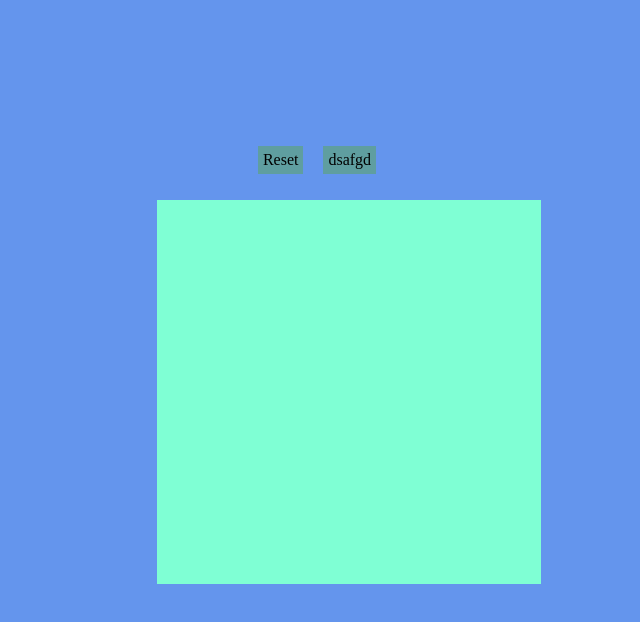
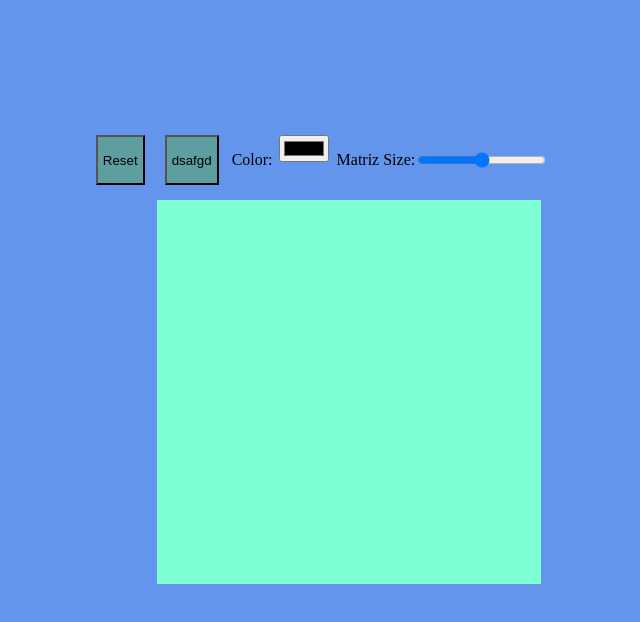
Before and after one commit to bartivs/Etch-a-Sketch, a plain HTML site: page index.html in a window 1280 px wide. Shown: the whole page, without its empty margins (323-963 px from the left). Drawn offline with Linux system fonts and the light colour scheme.

Commit message:
implementation of user selection of color

```diff
--- a/index.html
+++ b/index.html
@@ -9,11 +9,23 @@
 
     <div id="buttonContainer">
         <div class="flexContainer">
-            <div id="reset" class="button">
+            <button id="reset" class="button">
                 Reset
+            </button>
+            <button class="button">
+                dsafgd
+            </button>
+            <div id="colorPickerContainer">
+               <div>
+                   <p>Color: </p>
+                </div>
+                <div>
+                    <input type="color" name="colorSelector" id="colorSelector" >
+                </div>
             </div>
-            <div class="button">
-                dsafgd
+            <div id= "matrixSizeContainer">
+                <p> Matriz Size: </p>
+                <input id="matrixSizeSlider" type="range" min='16' max="100">
             </div>
         </div>
     </div>
--- a/scripts/main.js
+++ b/scripts/main.js
@@ -9,25 +9,26 @@ drawingDimensionPx=drawingDimensionPx.replace("px","");
 console.log(drawingDimensionPx);
 
 let drawingGrid=24;
-let pixelSize=Math.floor(drawingDimensionPx/drawingGrid);
 
 
-drawingContainer.style.gridTemplateColumns=`repeat(${drawingGrid},${pixelSize}px)`;
-drawingContainer.style.gridTemplateRows=`repeat(${drawingGrid},${pixelSize}px)`;
+
+
 
 //grid generation
-fillGrid(drawingGrid,pixelSize);
+fillGrid(drawingGrid,drawingDimensionPx);
 
 //event listeners
 const pixels=document.querySelectorAll(".pixel");
 const reset=document.getElementById("reset");
-
-reset.addEventListener("click",pixelsClear);
-pixels.forEach( pixel  => pixel.addEventListener("mouseover",paintPixel));
+const matrixSizeSlider=document.getElementById("matrixSizeSlider");
 
 
+pixels.forEach( pixel  => pixel.addEventListener("mouseover",paintPixel));
+reset.addEventListener("click",pixelsClear);
+matrixSizeSlider.addEventListener("change",changeGridSize);
 
-function fillGrid(drawingGrid,pixelSize){
+function fillGrid(drawingGrid,drawingDimensionPx){
+    let pixelSize=Math.floor(drawingDimensionPx/drawingGrid);
     drawingContainer.style.gridTemplateColumns=`repeat(${drawingGrid},${pixelSize}px)`;
     drawingContainer.style.gridTemplateRows=`repeat(${drawingGrid},${pixelSize}px)`;
 
@@ -40,11 +41,13 @@ function fillGrid(drawingGrid,pixelSize){
 }
 function paintPixel(e){
     const pixel= document.getElementById(e.target.id);
-    pixel.classList.add("painted")
+    const currentColor  =document.getElementById("colorSelector");
+    pixel.style.backgroundColor=currentColor.value
 }
 
 function pixelsClear(e){
     console.log(e);
     const pixels = document.querySelectorAll(".pixel");
-    pixels.forEach( pixel => pixel.classList.remove("painted"))
+    const currentColor  =document.getElementById("colorSelector");
+    pixels.forEach( pixel => pixel.style.backgroundColor= currentColor.value )
 }
--- a/styles/style.css
+++ b/styles/style.css
@@ -38,3 +38,20 @@ body{
 .painted{
     background-color: black;
 }
+
+#colorPickerContainer{
+    display: flex;
+    flex-direction: row;
+    justify-content: center;
+
+}
+#colorPickerContainer div{
+    margin: 0px 3px 0px 3px;
+}
+#matrixSizeContainer{
+    display: flex;
+    flex-direction: row;
+    justify-content: center;
+    margin-left: 5px;
+
+}
```
